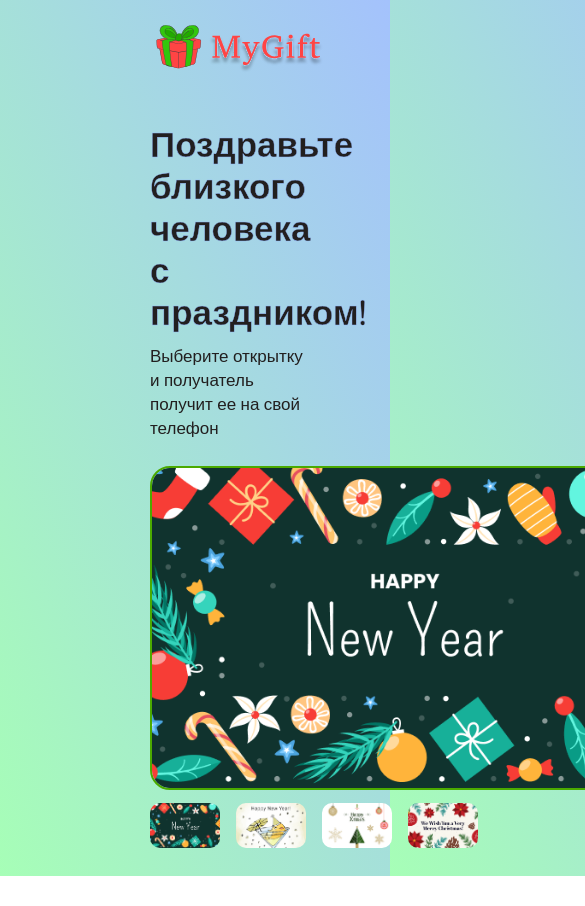
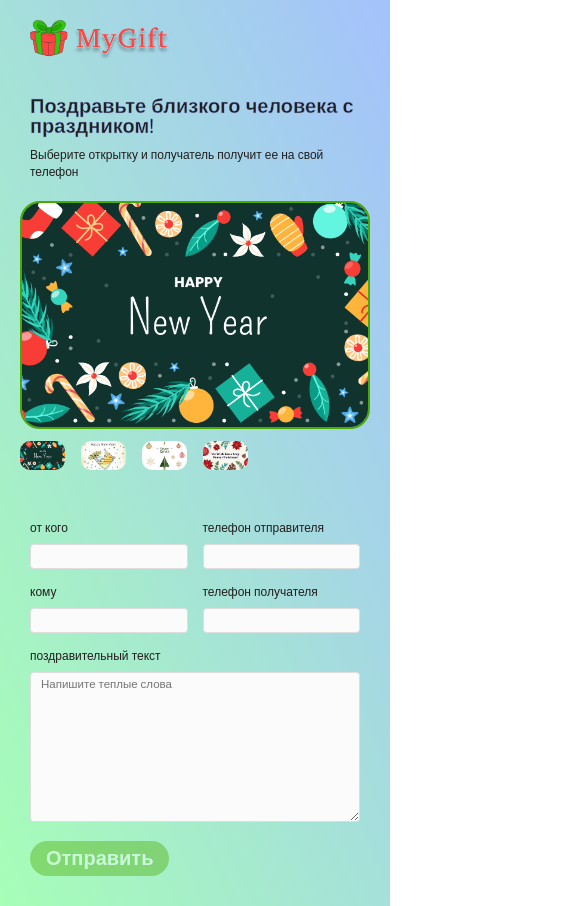
Before and after one commit to ananastasiap/gift-cards, a website built with Vite: page index.html in a window 390 px wide. Shown: the top 906 px of the page, 585 px wide, since content can reach past the window. Before the commit the page ends 876 px from the top, so only its background shows below. Built offline with nearby package versions, Linux system fonts and the light colour scheme.

Commit message:
feat: adapt first page

```diff
--- a/index.html
+++ b/index.html
@@ -21,7 +21,7 @@
     <h1 class="title stroke">Поздравьте близкого человека с праздником!</h1>
     <p class="about__text">Выберите открытку и получатель получит ее на свой телефон</p>
   </section>
-  <section class="congratulation u-wrapper-larger">
+  <section class="congratulation u-wrapper">
     <section class="cards">
       <div class="swiper congratulation__swiper congratulation__swiper--card">
         <div class="swiper-wrapper">
--- a/src/scss/base/_typography.scss
+++ b/src/scss/base/_typography.scss
@@ -40,3 +40,29 @@ body {
 .about__text {
   font-size: 1.7rem;
 }
+
+/* MEDIA */
+
+@media screen and (max-width: 1039px) {
+  .title {
+    font-size: 3rem;
+    font-weight: 700;
+    line-height: 1.2;
+  }
+
+  .about__text {
+    font-size: 1.5rem;
+  }
+}
+
+@media screen and (max-width: 551px) {
+  .title {
+    font-size: 2rem;
+    font-weight: 700;
+    line-height: 1;
+  }
+
+  .about__text {
+    font-size: 1.2rem;
+  }
+}
--- a/src/scss/base/_utilities.scss
+++ b/src/scss/base/_utilities.scss
@@ -1,11 +1,20 @@
 .u-wrapper {
-  padding: 2.5rem 8.12rem 0 15rem;
-}
-
-.u-wrapper-larger {
-  padding: 2.5rem 35rem 0 15rem;
+  padding: 3.5rem 8.12rem 0 14rem;
 }
 
 .stroke {
   -webkit-text-stroke: 0.04rem #94b7fc;
 }
+
+/* MEDIA */
+@media screen and (max-width: 1194px) and (min-width: 1040px) {
+  .u-wrapper {
+    padding: 2.5rem 3.12rem 0 5rem;
+  }
+}
+
+@media screen and (max-width: 1039px) {
+  .u-wrapper {
+    padding: 2rem 3rem 0 3rem;
+  }
+}
--- a/src/scss/layout/_about.scss
+++ b/src/scss/layout/_about.scss
@@ -5,3 +5,10 @@
     margin-bottom: 2.96rem;
   }
 }
+
+/* MEDIA */
+@media screen and (max-width: 551px) {
+  .title {
+    margin-top: none;
+  }
+}
--- a/src/scss/layout/_congratulation.scss
+++ b/src/scss/layout/_congratulation.scss
@@ -1,8 +1,7 @@
 .congratulation {
   display: flex;
-  justify-content: space-between;
   align-items: start;
-  gap: 6rem;
+  gap: 15rem;
 
   .cards {
     max-width: 50rem;
@@ -105,3 +104,56 @@
     }
   }
 }
+
+/* MEDIA */
+@media screen and (max-width: 1194px) and (min-width: 1040px) {
+  .congratulation {
+    gap: 7rem;
+  }
+}
+
+@media screen and (max-width: 1039px) {
+  .congratulation {
+    display: flex;
+    align-items: center;
+    justify-content: center;
+    flex-direction: column;
+    gap: 5rem;
+  }
+
+  .form {
+    margin-bottom: 3rem;
+  }
+}
+
+@media screen and (max-width: 550px) {
+  .cards {
+    width: 46rem;
+  }
+
+  .congratulation .gift__form .form__label-text {
+    font-size: 1.2rem;
+  }
+}
+
+@media screen and (max-width: 479px) and (min-width: 320px) {
+  .cards {
+    width: 35rem;
+  }
+}
+
+@media screen and (max-width: 368px) {
+  .cards {
+    width: 30rem;
+  }
+}
+
+@media screen and (max-width: 334px) {
+  .congratulation {
+    gap: 2.5rem;
+  }
+
+  .congratulation .gift__form .form {
+    grid-template-columns: repeat(1, 1fr);
+  }
+}
--- /dev/null
+++ b/src/scss/layout/_header.scss
@@ -0,0 +1,7 @@
+/* MEDIA */
+@media screen and (max-width: 550px) {
+  .logo__icon {
+    width: 14rem;
+    height: auto;
+  }
+}
--- a/src/scss/style.scss
+++ b/src/scss/style.scss
@@ -6,6 +6,7 @@
 @import "./base/utilities";
 @import "./base/typography";
 
+@import "./layout/header";
 @import "./layout/about";
 @import "./layout/congratulation";
 @import "./layout/_congrats-final";
```
